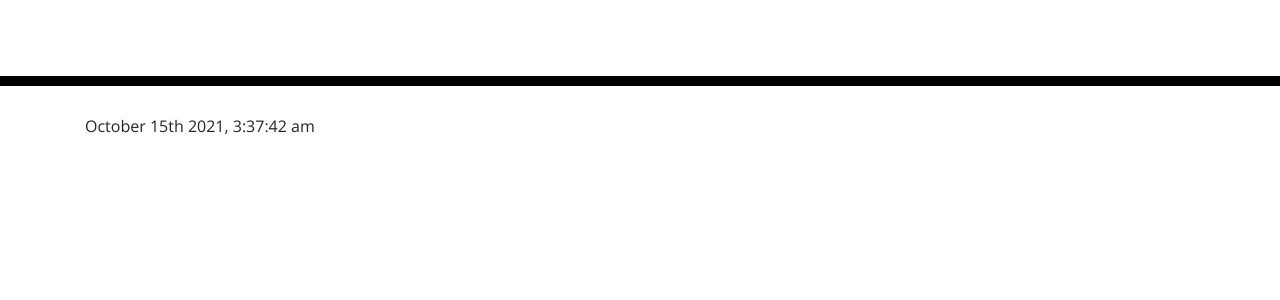
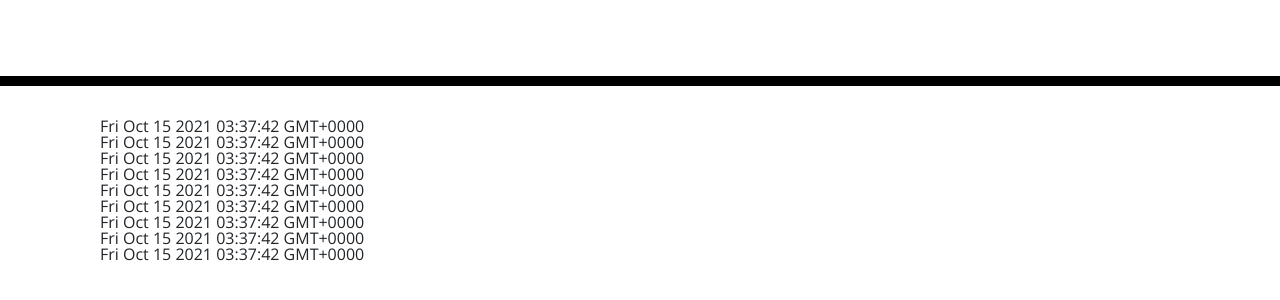
Before and after one commit to JonkHunkle/Day-planner, a plain HTML site: page Develop/index.html in a window 1280 px wide. Shown: the part 182-482 px from the top of the page. Drawn offline with nearby package versions, Linux system fonts and the light colour scheme; files whose address does not match are found by name.

Commit message:
fixed jQuery issues

```diff
--- a/Develop/index.html
+++ b/Develop/index.html
@@ -4,6 +4,7 @@
     <meta charset="UTF-8" />
     <meta name="viewport" content="width=device-width, initial-scale=1.0" />
     <meta http-equiv="X-UA-Compatible" content="ie=edge" />
+
     <link
       rel="stylesheet"
       href="https://stackpath.bootstrapcdn.com/bootstrap/4.3.1/css/bootstrap.min.css"
@@ -20,11 +21,6 @@
     />
     <link rel="stylesheet" href="style.css" />
     <script
-      src="https://code.jquery.com/jquery-3.6.0.min.js"
-      integrity="sha256-/xUj+3OJU5yExlq6GSYGSHk7tPXikynS7ogEvDej/m4="
-      crossorigin="anonymous"
-    ></script>
-    <script
       type="text/javascript"
       src="https://cdnjs.cloudflare.com/ajax/libs/moment.js/2.27.0/moment.min.js"
     ></script>
@@ -38,7 +34,7 @@
       <p id="currentDay" class="lead"></p>
     </header>
     <div class="container">
-      <section id="timeBlock">it me</section>
+      <section id="timeBlock"></section>
       <!-- Timeblocks go here -->
     </div>
     <script src="./moment.js"></script>
--- a/Develop/javascript.js
+++ b/Develop/javascript.js
@@ -1,19 +1,45 @@
-var timeBlock = $("#timeBlock");
-
-console.log(moment().format("MMMM Do YYYY, h:mm:ss a"));
-
-$(timeBlock).text(moment().format("MMMM Do YYYY, h:mm:ss a"));
-
-console.log(timeBlock);
-
 //                  what to do?
 
-//~~add button to open planner and take moment in HH (2 digit hour format)
-//~~~~~~button propagates rows for hours in a business bay (9am-6pm)
-//~~~~~~~~~ hour in a column on left, text input in center, check off button on right
+//pull from local storage and propagate information
+//~~ rows for hours in a business bay (9am-6pm)
+//~~~~~ hour in a column on left, text input in center, save button on right\
+//~~~~~~~~~~save button alerts user the hour's input is saved in local storage
 
 //                   STYLING
 // current hour row background color is white
 //~~~if hour row is less than current hour --> background color is dark gray
 //~~~if hour row > current hour ---> background color is light gray
-//~~~ if check off button is clicked---> background is green
+
+//for loop going through business hours and making rows
+for (var i = 0; i < 9; i++) {
+  var hourEl = $("<div>");
+  hourEl.addClass("col");
+  hourEl.text(moment());
+  $("#timeBlock").append(hourEl);
+}
+//why doesnt this work an
+
+// function pull(){
+//     //pull info from local storage and create
+
+// }
+// function saveToLocal(){
+
+// }
+// function hourRows(){
+
+// }
+// function saveBtn(){
+
+// }
+
+// function checkHour(){
+
+// }
+
+console.log(moment().format("MMMM Do YYYY, h:mm:ss a"));
+// //$(timeBlock).text(moment().format("MMMM Do YYYY, h:mm:ss a"));
+
+// console.log(timeBlock);
+
+// function addRow()
```
Also changed, not shown: Develop/moment.js (renamed from moment.js).
